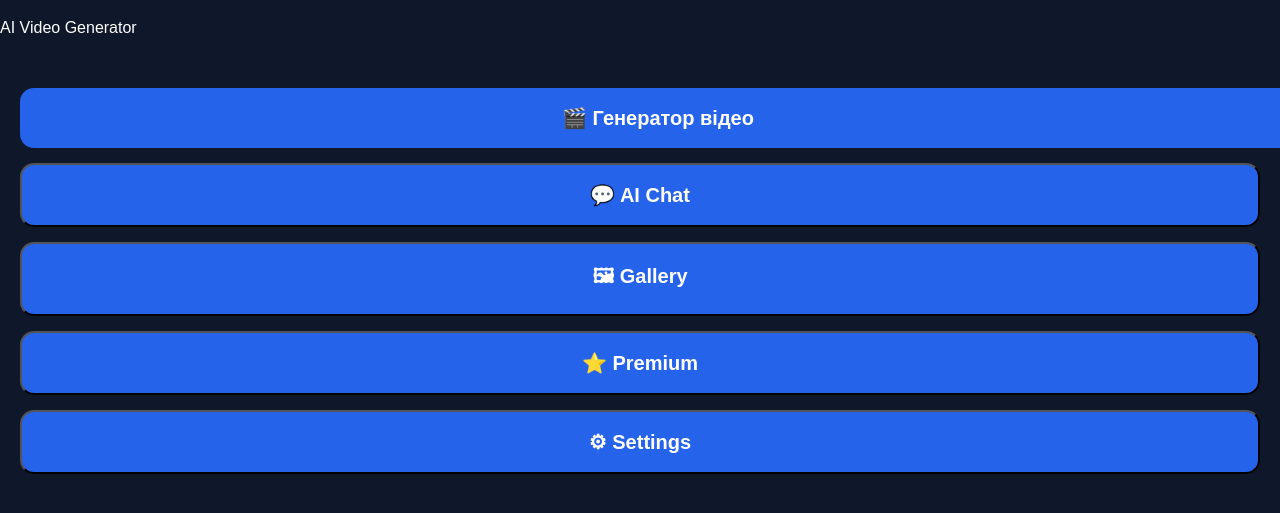
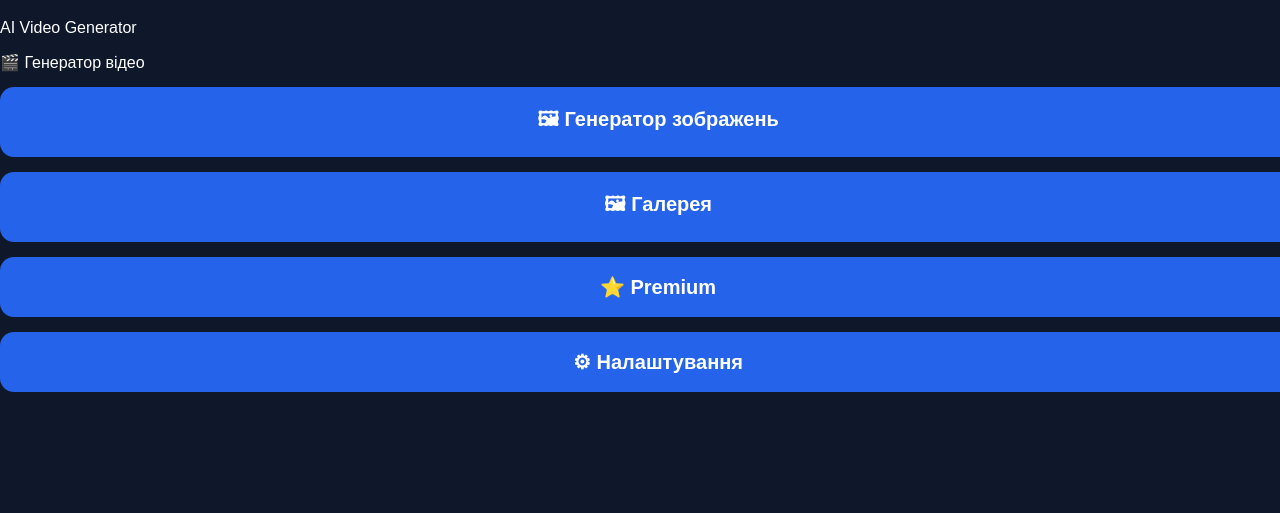
Before and after one commit to universe888m-svg/lumora-ai-studio, a plain HTML site: page index.html in a window 1280 px wide. Shown: the part 61-574 px from the top of the page. Drawn offline with Linux system fonts and the light colour scheme.

Commit message:
Update index.html

```diff
--- a/index.html
+++ b/index.html
@@ -15,19 +15,17 @@
 <p>AI Video Generator</p>
 </div>
 
-<div class="container">
+<div class="container:>
 
-<a href="сторінки/відео.html" class="button">
-    🎬 Генератор відео
-</a>
+<a href="сторінки/відео.html" class="button">🎬 Генератор відео</a>
 
-<button class="button">💬 AI Chat</button>
+<a href="сторінки/зображення.html" class="button">🖼 Генератор зображень</a>
 
-<button class="button">🖼 Gallery</button>
+<a href="сторінки/галерея.html" class="button">🖼 Галерея</a>
 
-<button class="button">⭐ Premium</button>
+<a href="сторінки/premium.html" class="button">⭐ Premium</a>
 
-<button class="button">⚙ Settings</button>
+<a href="сторінки/налаштування.html" class="button">⚙ Налаштування</a>
 
 </div>
 
```
